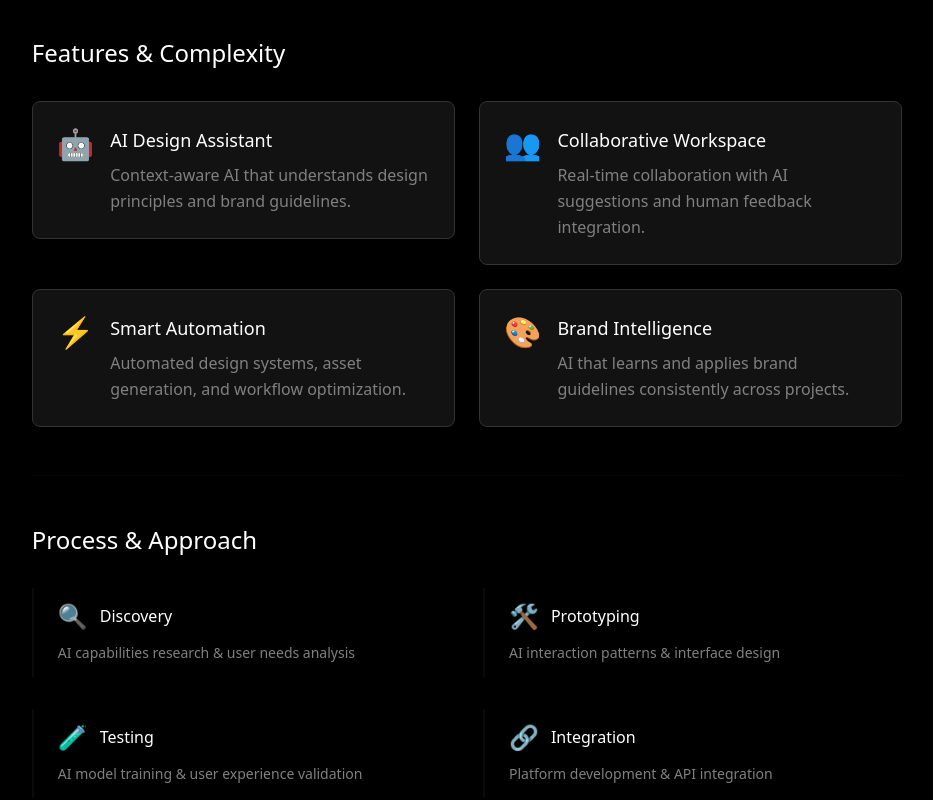
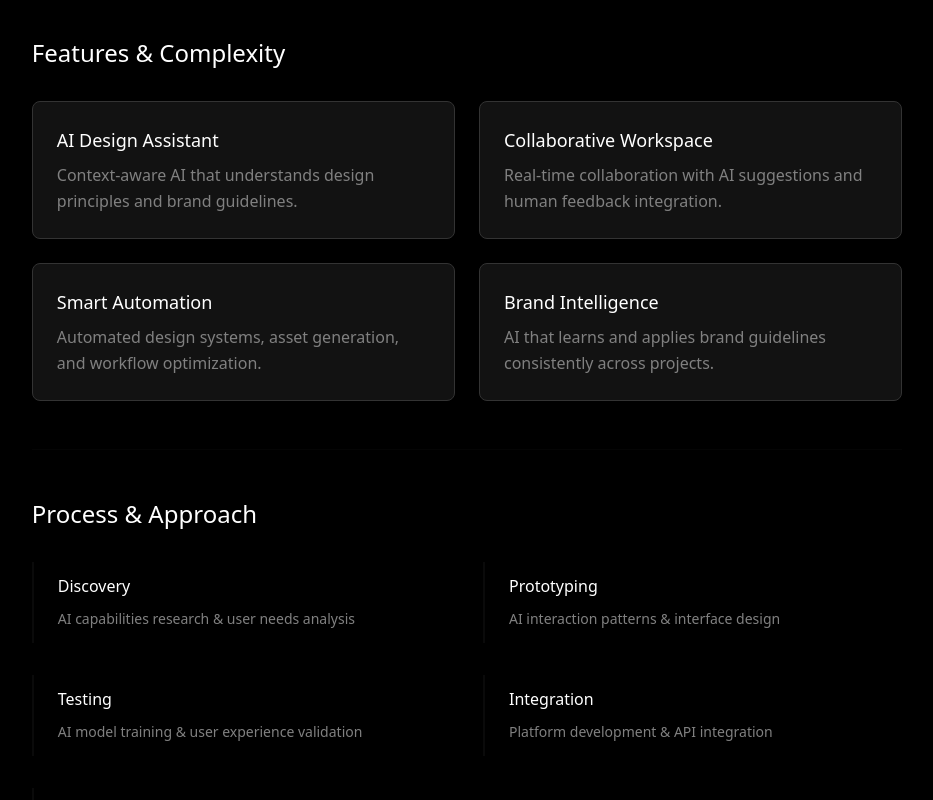
Before and after one commit to davidtellis-github/david-tellis-craft, a React (Vite) app: page /project/futurcraft-ai in a window 1280 px wide. Shown: the part 3040-3840 px from the top of the page, without its empty margins (341-1274 px from the left). Built offline with nearby package versions, Linux system fonts and the light colour scheme.

Commit message:
Remove icons from process and features
Remove icons from the process steps and the expandable feature cards.

```diff
--- a/src/components/portfolio/ExpandableFeatureCard.tsx
+++ b/src/components/portfolio/ExpandableFeatureCard.tsx
@@ -26,10 +26,6 @@ export const ExpandableFeatureCard: React.FC<ExpandableFeatureCardProps> = ({
       )}
 
       <div className="flex items-start gap-4">
-        <span className="text-3xl flex-shrink-0" aria-hidden="true">
-          {icon}
-        </span>
-
         <div className="flex-1 min-w-0">
           <h3 className="text-lg font-medium mb-2 group-hover:text-foreground transition-colors">
             {title}
--- a/src/pages/ProjectDetails.tsx
+++ b/src/pages/ProjectDetails.tsx
@@ -406,7 +406,7 @@ const ProjectDetails: React.FC = () => {
                 <ExpandableFeatureCard
                   title={feature.title}
                   description={feature.description}
-                  icon={feature.icon}
+                  icon=""
                   isComingSoon={feature.description.includes('Coming Soon')}
                 />
               </div>
@@ -423,10 +423,7 @@ const ProjectDetails: React.FC = () => {
                 key={index}
                 className="border-l-2 border-border/20 pl-6 py-3 hover:border-foreground/40 transition-colors"
               >
-                <div className="flex items-center gap-3 mb-2">
-                  <span className="text-2xl">{process.icon}</span>
-                  <h3 className="text-base font-normal">{process.step}</h3>
-                </div>
+                <h3 className="text-base font-normal mb-2">{process.step}</h3>
                 <p className="text-sm text-muted-foreground leading-[1.8] font-light">
                   {process.description}
                 </p>
```
